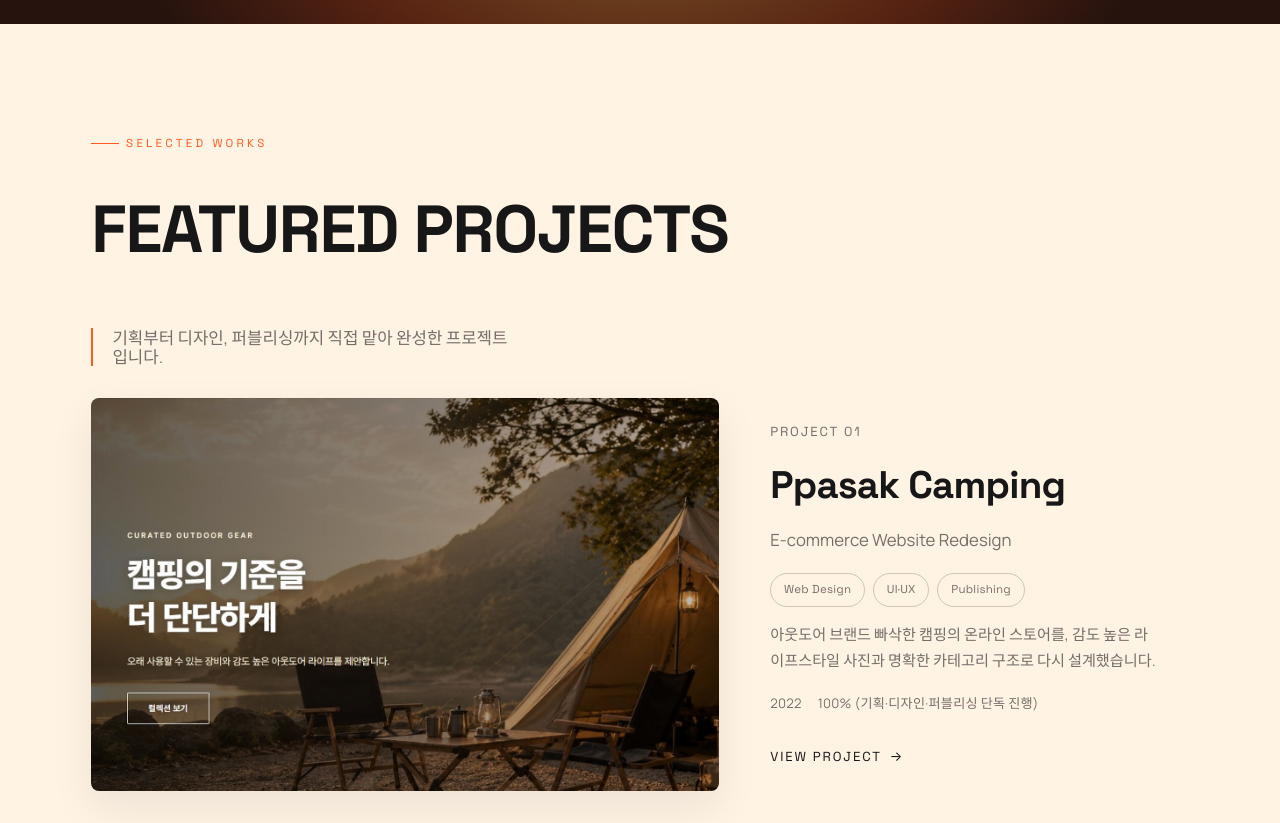
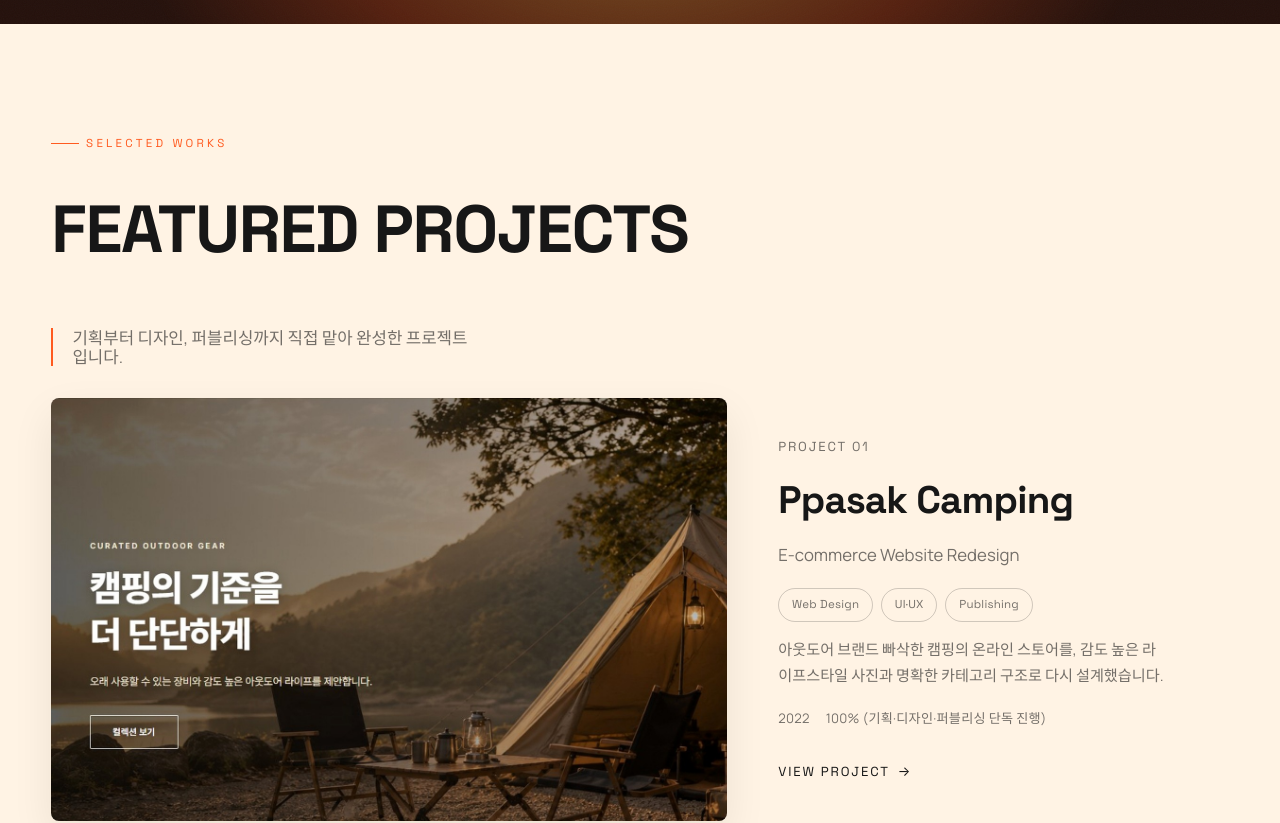
Before and after one commit to risinghun82/risinghun-portfolio, a React (Vite) app: page /work/1 in a window 1280 px wide. Shown: the part 780-1603 px from the top of the page. Built offline with nearby package versions, Linux system fonts and the light colour scheme; a web font is replaced by a local one.

Commit message:
Enlarge Featured Projects imagery and unify spacing

```diff
--- a/src/components/Works/Works.css
+++ b/src/components/Works/Works.css
@@ -1,6 +1,15 @@
 .works {
   background: var(--bg-light);
   padding: var(--space-section-y) 0;
+}
+
+/* This section reads from the wider measure site-wide (see .works__list
+   below) — override just the max-width on any shared .container used
+   inside it (the head/more-projects wrappers) so the eyebrow/title block
+   lines up with the same left/right edge as the project list beneath it,
+   rather than the narrower editorial width other sections use. */
+.works .container {
+  max-width: var(--max-width-wide);
 }
 
 .works__head {
@@ -35,8 +44,14 @@
 .works__list {
   display: flex;
   flex-direction: column;
-  gap: clamp(3.5rem, 7vw, 6rem);
-  max-width: var(--max-width);
+  /* Project-to-project spacing — one value, so every gap in the list is
+     identical regardless of which project comes before/after it. */
+  gap: clamp(4rem, 7vw, 6.5rem);
+  /* This is the one section that's primarily visual, so it reads from the
+     wider measure (var(--max-width-wide)) instead of the editorial
+     var(--max-width) the text sections use — same side margins, more
+     room for the project imagery itself. */
+  max-width: var(--max-width-wide);
   margin: 0 auto;
   padding: 0 var(--space-container-x);
 }
@@ -47,9 +62,14 @@
 
 .work-item {
   display: grid;
+  /* 1.35 : 0.9 already simplifies to 60 : 40 — kept as-is, just widened
+     the gap and the section's own container above so the image itself
+     gets meaningfully more pixels, not just a bigger ratio of a narrow box. */
   grid-template-columns: 1.35fr 0.9fr;
   align-items: stretch;
-  gap: clamp(1.5rem, 4vw, 3.5rem);
+  /* Was clamp(1.5rem, 4vw, 3.5rem) (24-56px) — raised to the requested
+     48-64px so image and text read as two clearly separate blocks. */
+  gap: clamp(3rem, 4vw, 4rem);
 }
 
 .work-item--reverse {
```
